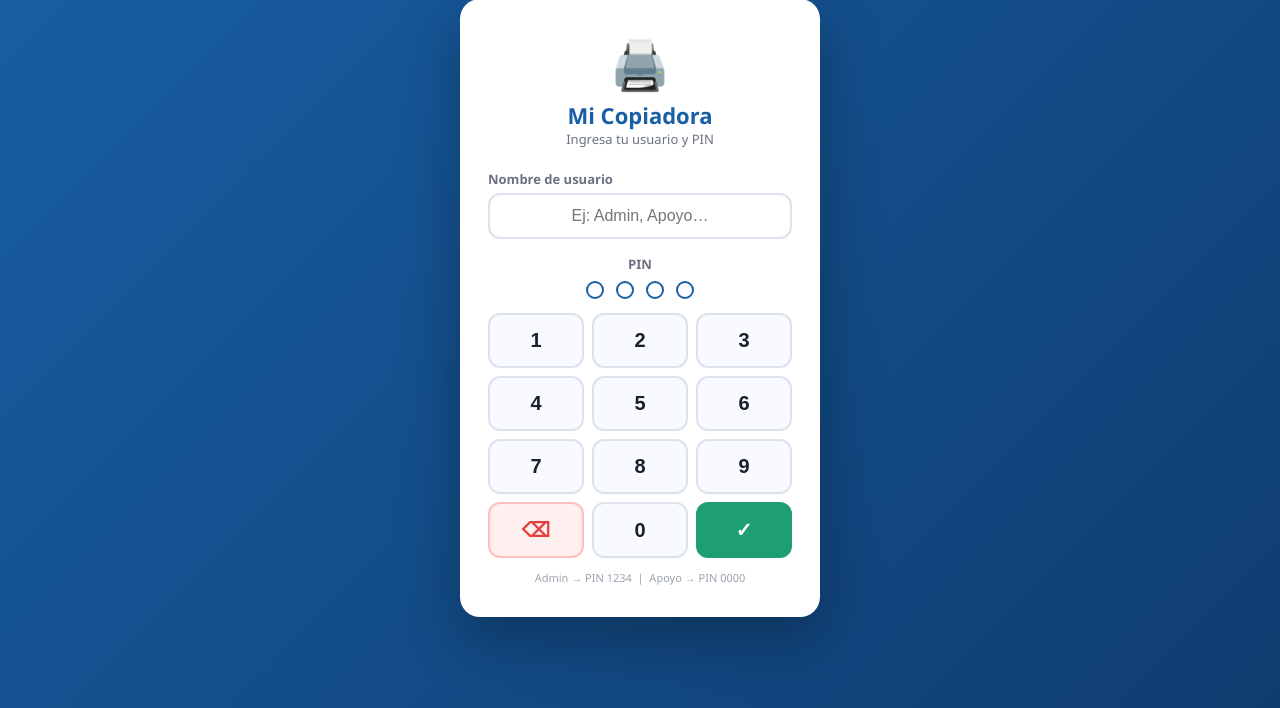
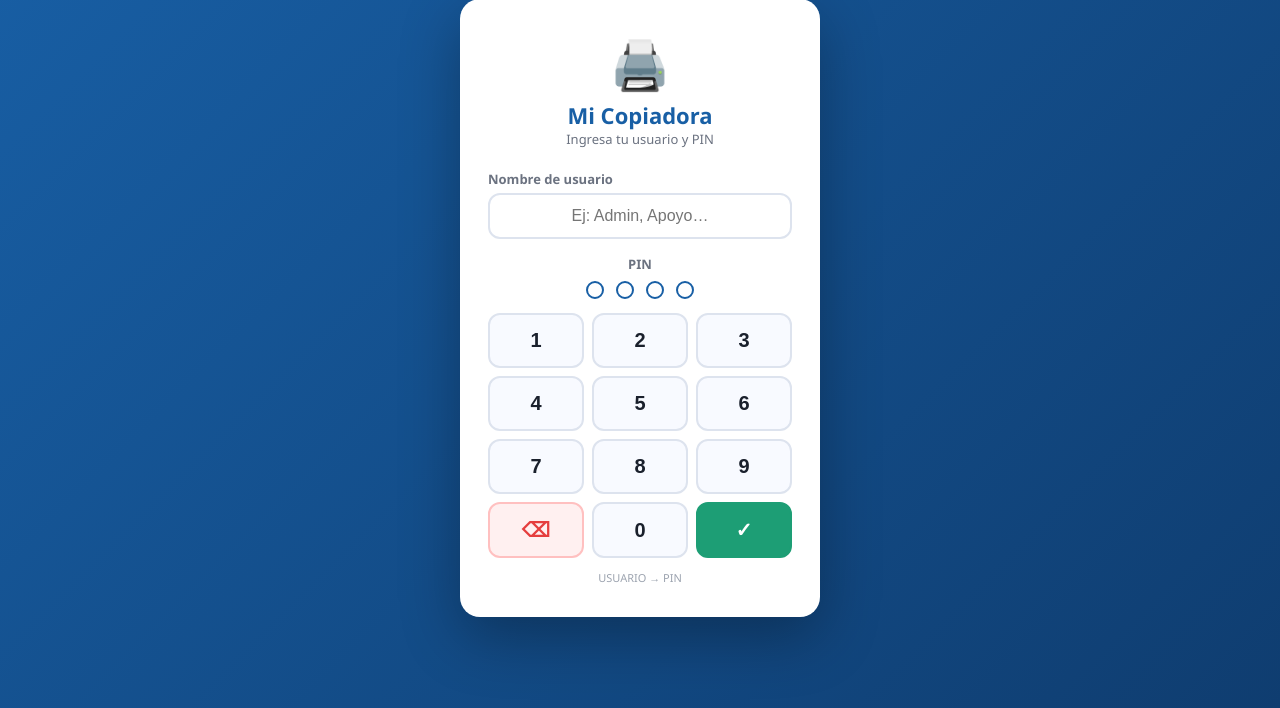
Before and after one commit to JeanPiere-start/mi-copiadora, a Flask app: page /login in a window 1280 px wide. Shown: the part 92-800 px from the top of the page. Run offline with Flask 3, Linux system fonts and the light colour scheme; some libraries are stand-ins or nearby versions.

Commit message:
Update login.html

```diff
--- a/templates/login.html
+++ b/templates/login.html
@@ -87,7 +87,7 @@
       <button type="button" class="k k-ok"  onclick="go()">✓</button>
     </div>
 
-    <div class="hint">Admin → PIN 1234 &nbsp;|&nbsp; Apoyo → PIN 0000</div>
+    <div class="hint">USUARIO → PIN </div>
   </form>
 </div>
 
```
